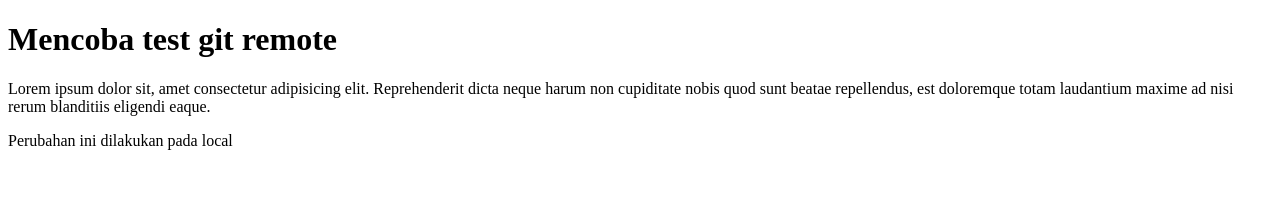
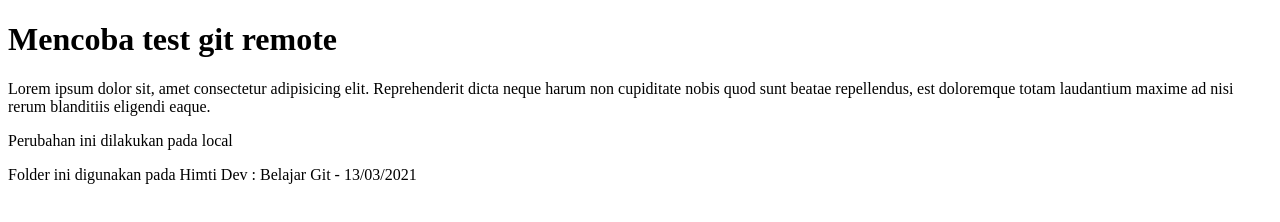
Before and after one commit to rootidn/git-test, a plain HTML site: page index.html in a window 1280 px wide. Drawn offline with Linux system fonts and the light colour scheme.

Commit message:
Update index.html

```diff
--- a/index.html
+++ b/index.html
@@ -11,5 +11,6 @@
         Reprehenderit dicta neque harum non cupiditate nobis quod sunt beatae repellendus,
          est doloremque totam laudantium maxime ad nisi rerum blanditiis eligendi eaque.</p>
         <p>Perubahan ini dilakukan pada local</p>
+    <p>Folder ini digunakan pada Himti Dev : Belajar Git - 13/03/2021 </p>
 </body>
 </html>
```
